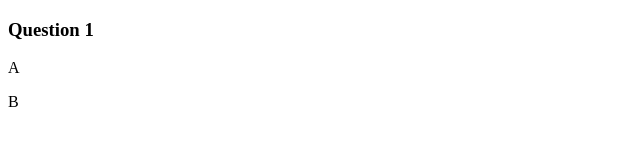
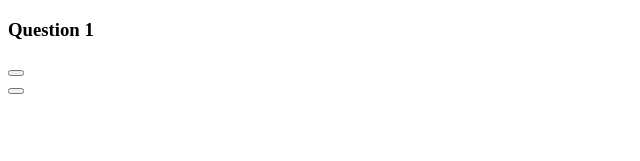
Before and after one commit to grantsweeney02/creditscoresim, a React (Create React App) app in the folder creditscoresim/: page / in a window 1280 px wide. Shown: the top 161 px of the page, without its empty margins (0-640 px from the left). Built offline with nearby package versions, Linux system fonts and the light colour scheme.

Commit message:
React comps working

```diff
--- /dev/null
+++ b/creditscoresim/src/OptionBtn.jsx
@@ -0,0 +1,16 @@
+import React from 'react'
+// import QuestionCard from './QuestionCard'
+
+
+const OptionBtn = ({ o, nq}) => {
+
+  return (
+    <div>
+        <button className='option-btn' onClick={()=>{nq(o)}}>
+            {o.optionText}
+        </button>
+    </div>
+  )
+}
+
+export default OptionBtn
--- a/creditscoresim/src/QuestionCard.jsx
+++ b/creditscoresim/src/QuestionCard.jsx
@@ -1,7 +1,8 @@
 import React from 'react'
+import OptionBtn from './OptionBtn';
 
 
-const QuestionCard = ({ q }) => {
+const QuestionCard = ({ q, nq}) => {
     // const onSelectAnswer = (event)=>{
     //     let btn = event.target
     //     addAnswer(btn.name,btn.value);
@@ -15,7 +16,7 @@ const QuestionCard = ({ q }) => {
         <h3 className="question">{q.questionText}</h3>
         {/* <div className='answer-section' onChange={(e)=>{onSelectAnswer(e)}}> */}
         <div className="options-section">
-   {q.options?.map(o => <p>{o}</p>)}
+   {q.options?.map(o => <OptionBtn o={o} nq={nq}/>)}
         </div>
 
     </div>
```
